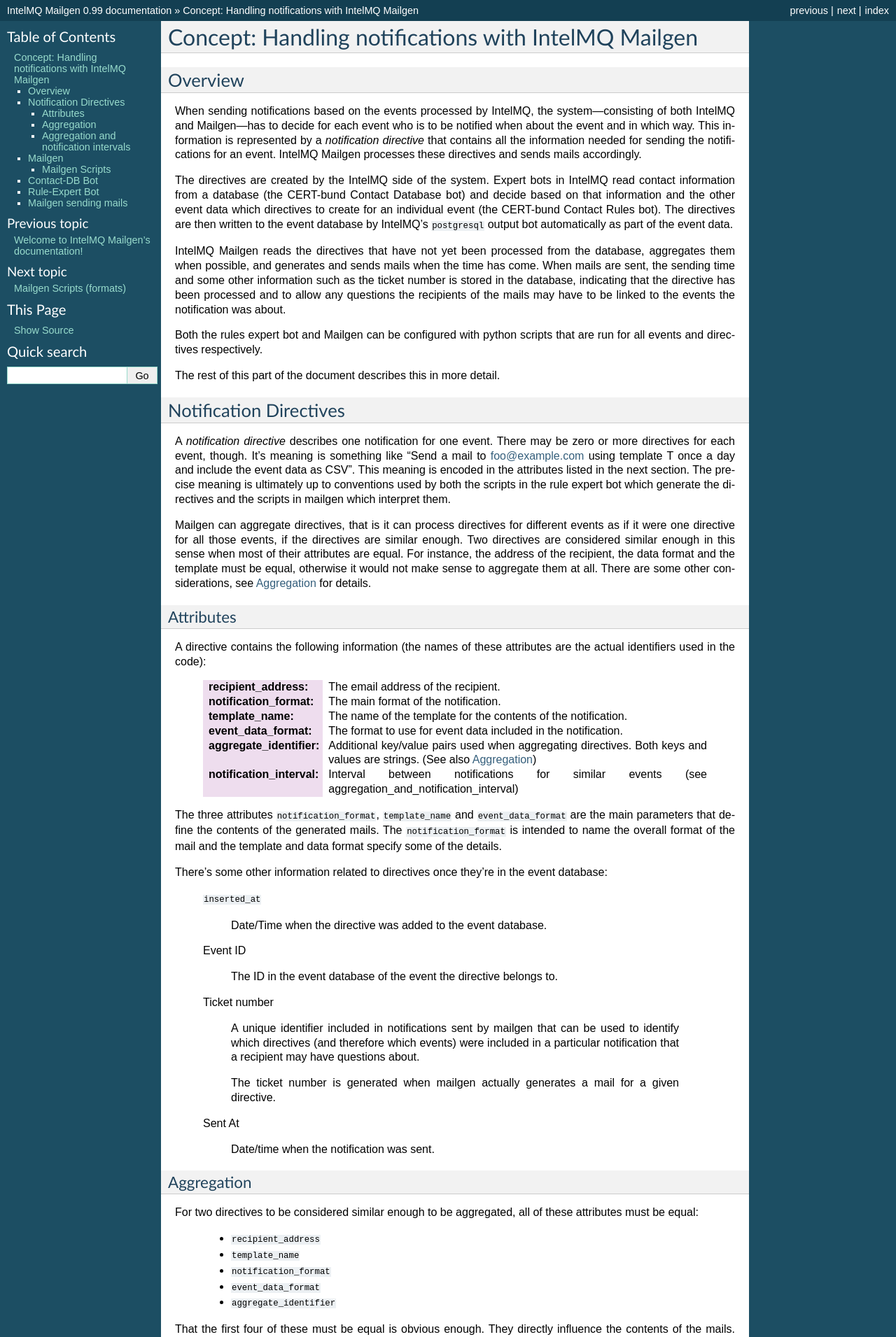
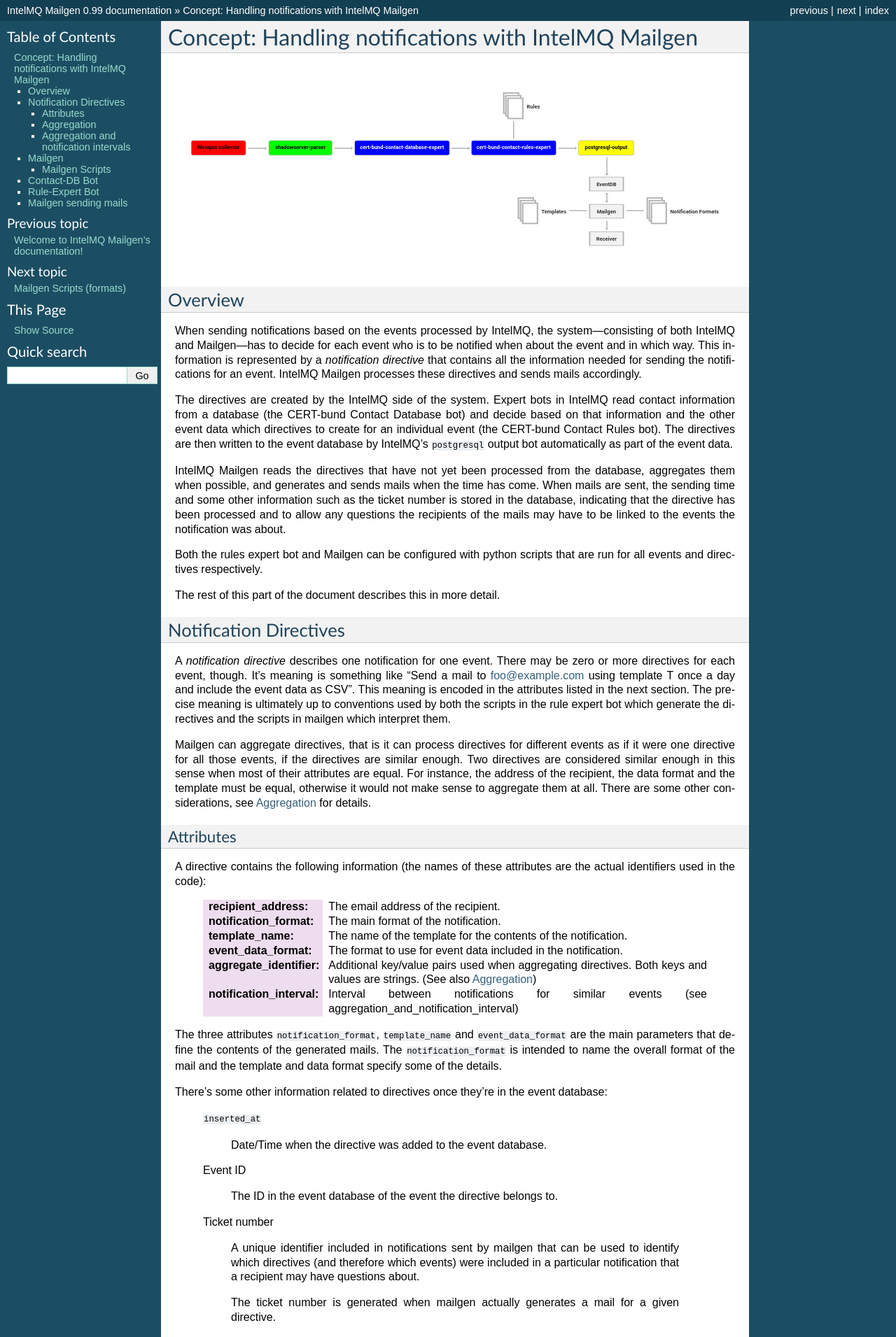
Before and after one commit to Intevation/intelmq-mailgen, a Sphinx documentation site: the page built from docs/concept.rst, in a window 1280 px wide. Shown: the top 1911 px of the page at 70% size. Built offline with Sphinx 7.4.7, drawn with Linux system fonts in a browser that asks for light colours; pages that are not in the unit, such as notebooks, are missing from menus.

Commit message:
docs: embed overview image
and update the svg format with inkscape

```diff
--- a/docs/concept.rst
+++ b/docs/concept.rst
@@ -1,5 +1,7 @@
 Concept: Handling notifications with IntelMQ Mailgen
 ====================================================
+
+.. image:: notification_overview.svg
 
 Overview
 --------
```
Also changed, not shown: docs/notification_overview.svg.
